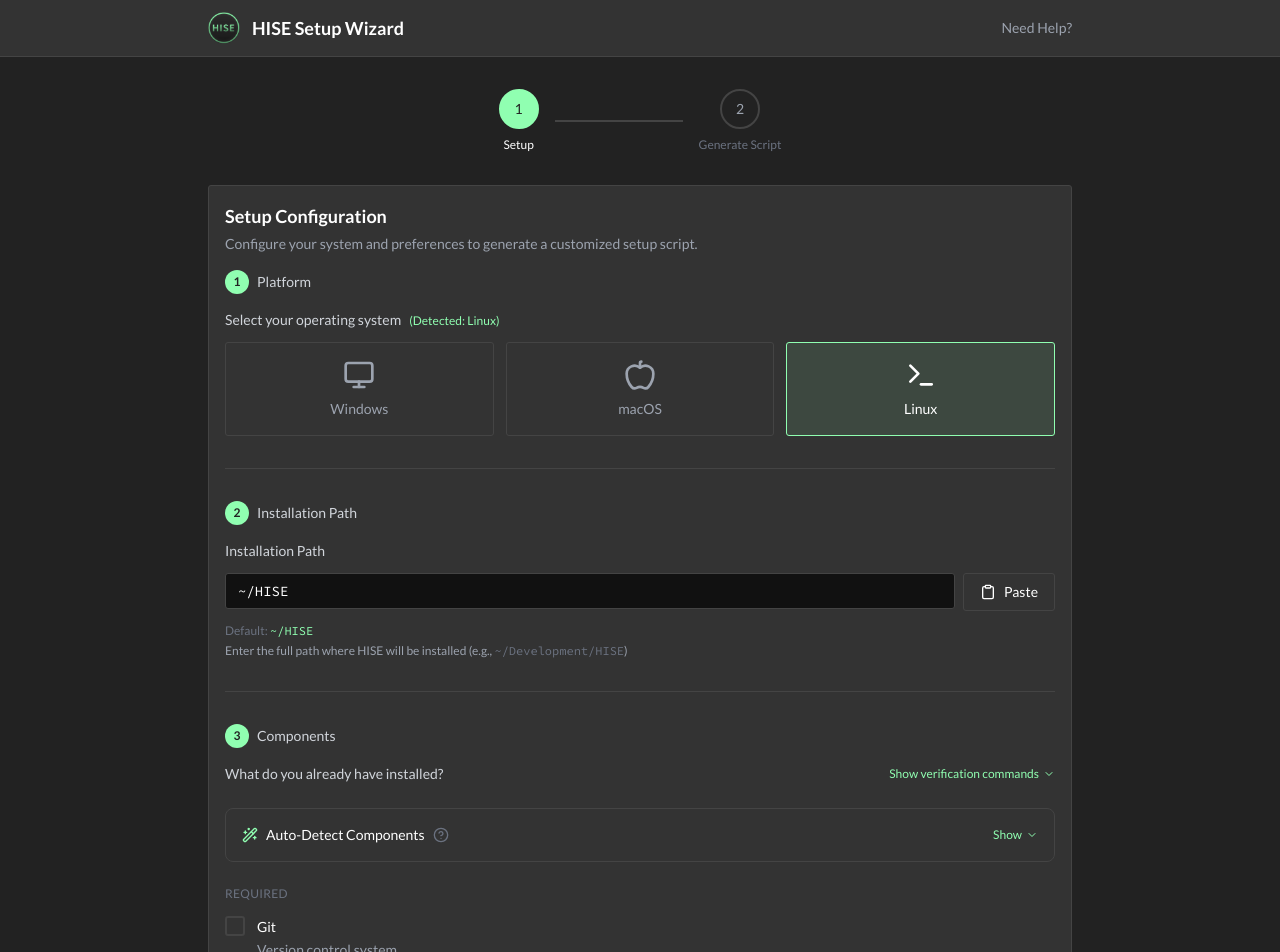
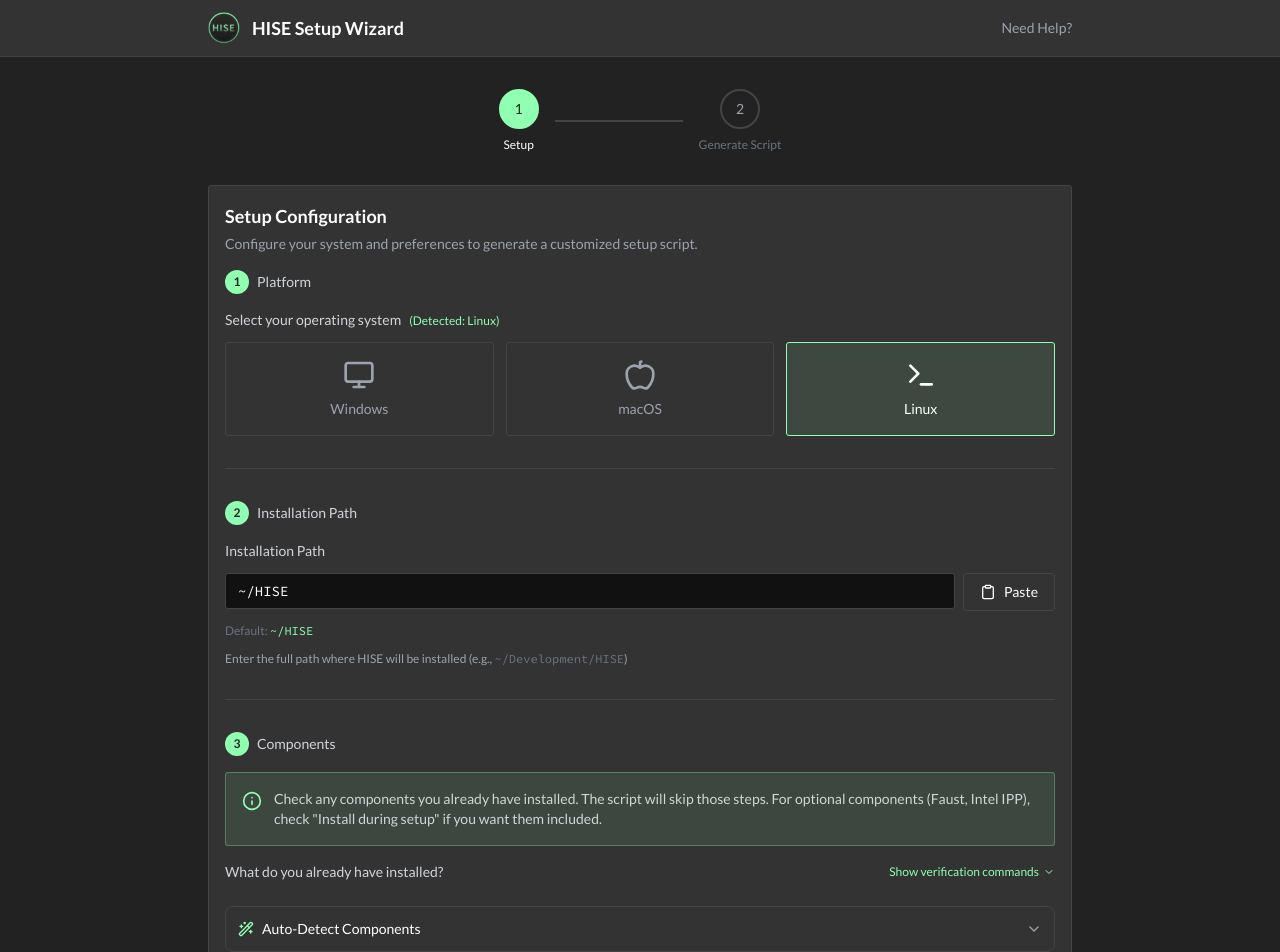
Before and after one commit to christophhart/hise_install_wizard, a Next.js app: page /setup in a window 1280 px wide. Shown: the top 952 px of the page. Built offline with nearby package versions, Linux system fonts and the light colour scheme.

Commit message:
- implemented feature #4

```diff
--- a/app/setup/generate/page.tsx
+++ b/app/setup/generate/page.tsx
@@ -12,7 +12,8 @@
 import { Card, CardHeader, CardTitle, CardDescription, CardContent } from '@/components/ui/Card';
 import Alert from '@/components/ui/Alert';
 import InlineCopy from '@/components/ui/InlineCopy';
-import { ArrowLeft, Download, RefreshCw, Terminal } from 'lucide-react';
+import { ArrowLeft, Download, RefreshCw, Terminal, Info } from 'lucide-react';
+import Collapsible from '@/components/ui/Collapsible';
 
 // Generate unique filename with timestamp
 function generateUniqueFilename(baseFilename: string): string {
@@ -171,14 +172,16 @@
               </div>
 
               {/* Instructions */}
-              <div className="bg-code-bg rounded p-4 space-y-4">
-                <h4 className="font-medium text-white flex items-center gap-2">
-                  <Terminal className="w-4 h-4" />
-                  How to run the script
-                </h4>
-
+              <Collapsible
+                title="How to run the script"
+                icon={<Terminal className="w-4 h-4 text-accent" />}
+                defaultOpen={true}
+              >
                 {state.platform === 'windows' ? (
                   <div className="text-sm text-gray-400 space-y-3">
+                    <Alert variant="info">
+                      Make sure to run PowerShell as Administrator for the script to work correctly.
+                    </Alert>
                     <div>
                       <p className="mb-2">1. Open PowerShell as Administrator</p>
                     </div>
@@ -214,7 +217,7 @@
                     </div>
                   </div>
                 )}
-              </div>
+              </Collapsible>
 
               {/* Script Preview */}
               <div className="space-y-2">
--- a/app/setup/page.tsx
+++ b/app/setup/page.tsx
@@ -124,6 +124,12 @@
                   <span className="w-6 h-6 rounded-full bg-accent text-background text-xs font-bold flex items-center justify-center">3</span>
                   Components
                 </h3>
+
+                <Alert variant="info">
+                  Check any components you already have installed. The script will skip those steps.
+                  For optional components (Faust, Intel IPP), check &quot;Install during setup&quot; if you want them included.
+                </Alert>
+
                 <ComponentChecklist
                   platform={state.platform}
                   installPath={state.installPath}
@@ -135,11 +141,6 @@
                   onInstallIPPChange={setIncludeIPP}
                 />
               </div>
-
-              <Alert variant="info">
-                Check any components you already have installed. The script will skip those steps.
-                For optional components (Faust, Intel IPP), check &quot;Install during setup&quot; if you want them included.
-              </Alert>
             </>
           )}
         </CardContent>
--- /dev/null
+++ b/components/ui/Collapsible.tsx
@@ -0,0 +1,48 @@
+'use client';
+
+import { ReactNode, useState } from 'react';
+import { ChevronDown, ChevronUp } from 'lucide-react';
+
+interface CollapsibleProps {
+  title: string;
+  children: ReactNode;
+  defaultOpen?: boolean;
+  icon?: ReactNode;
+  className?: string;
+}
+
+export default function Collapsible({
+  title,
+  children,
+  defaultOpen = false,
+  icon,
+  className = ''
+}: CollapsibleProps) {
+  const [isOpen, setIsOpen] = useState(defaultOpen);
+
+  return (
+    <div className={`border border-border rounded-lg overflow-hidden ${className}`}>
+      <button
+        type="button"
+        onClick={() => setIsOpen(!isOpen)}
+        className="w-full flex items-center justify-between p-3 bg-surface hover:bg-surface/80 transition-colors text-left"
+      >
+        <div className="flex items-center gap-2">
+          {icon}
+          <span className="text-sm font-medium text-white">{title}</span>
+        </div>
+        {isOpen ? (
+          <ChevronUp className="w-4 h-4 text-gray-400" />
+        ) : (
+          <ChevronDown className="w-4 h-4 text-gray-400" />
+        )}
+      </button>
+
+      {isOpen && (
+        <div className="p-4 bg-background border-t border-border">
+          {children}
+        </div>
+      )}
+    </div>
+  );
+}
--- a/components/wizard/ComponentChecklist.tsx
+++ b/components/wizard/ComponentChecklist.tsx
@@ -4,7 +4,9 @@
 import Checkbox from '@/components/ui/Checkbox';
 import CodeBlock from '@/components/ui/CodeBlock';
 import Button from '@/components/ui/Button';
-import { ChevronDown, ChevronUp, CheckCircle, Download, PlayCircle, Wand2, HelpCircle, ClipboardPaste, X } from 'lucide-react';
+import { ChevronDown, ChevronUp, CheckCircle, Download, PlayCircle, Wand2, ClipboardPaste } from 'lucide-react';
+import Alert from '@/components/ui/Alert';
+import Collapsible from '@/components/ui/Collapsible';
 import { useState } from 'react';
 
 interface ComponentChecklistProps {
@@ -218,7 +220,6 @@
 }: ComponentChecklistProps) {
   const [showVerifyCommands, setShowVerifyCommands] = useState(false);
   const [showAutoDetect, setShowAutoDetect] = useState(false);
-  const [showHelpPopup, setShowHelpPopup] = useState(false);
   const [detectionInput, setDetectionInput] = useState('');
   const [detectionApplied, setDetectionApplied] = useState(false);
 
@@ -369,58 +370,23 @@
       </div>
 
       {/* Auto-Detect Section */}
-      <div className="bg-surface border border-border rounded-lg p-4 space-y-4">
-        <div className="flex items-center justify-between">
-          <div className="flex items-center gap-2">
-            <Wand2 className="w-4 h-4 text-accent" />
-            <span className="text-sm font-medium text-white">Auto-Detect Components</span>
-            <button
-              type="button"
-              onClick={() => setShowHelpPopup(!showHelpPopup)}
-              className="text-gray-500 hover:text-gray-300 transition-colors"
-              aria-label="Help"
+      <Collapsible
+        title="Auto-Detect Components"
+        icon={<Wand2 className="w-4 h-4 text-accent" />}
+        defaultOpen={false}
       >
-              <HelpCircle className="w-4 h-4" />
-            </button>
-          </div>
-          <button
-            type="button"
-            onClick={() => setShowAutoDetect(!showAutoDetect)}
-            className="text-xs text-accent hover:underline flex items-center gap-1"
-          >
-            {showAutoDetect ? (
-              <>Hide <ChevronUp className="w-3 h-3" /></>
-            ) : (
-              <>Show <ChevronDown className="w-3 h-3" /></>
-            )}
-          </button>
-        </div>
-
-        {/* Help Popup */}
-        {showHelpPopup && (
-          <div className="relative bg-background border border-border rounded-lg p-4 text-sm">
-            <button
-              type="button"
-              onClick={() => setShowHelpPopup(false)}
-              className="absolute top-2 right-2 text-gray-500 hover:text-gray-300"
-            >
-              <X className="w-4 h-4" />
-            </button>
-            <p className="text-gray-300 mb-2">
-              <strong>How it works:</strong>
-            </p>
-            <ol className="list-decimal list-inside text-gray-400 space-y-1 text-xs">
+        <div className="space-y-4">
+          {/* How it works - using Alert styling */}
+          <Alert variant="info" title="How it works">
+            <ol className="list-decimal list-inside space-y-1 text-xs mt-1">
               <li>Copy the detection script below</li>
               <li>Run it in your terminal ({platform === 'windows' ? 'PowerShell' : 'Terminal'})</li>
               <li>Copy the output (e.g., <code className="text-accent">git,compiler,hiseRepo</code>)</li>
               <li>Paste it in the input field below and click Apply</li>
               <li>The checkboxes will be automatically ticked based on the result</li>
             </ol>
-          </div>
-        )}
+          </Alert>
 
-        {showAutoDetect && (
-          <div className="space-y-4">
           {/* Detection Script */}
           <div className="space-y-2">
             <p className="text-xs text-gray-500">
@@ -476,8 +442,7 @@
             )}
           </div>
         </div>
-        )}
-      </div>
+      </Collapsible>
 
       {/* Required Components */}
       <div className="space-y-3">
--- a/components/wizard/PathInput.tsx
+++ b/components/wizard/PathInput.tsx
@@ -3,6 +3,7 @@
 import { Platform, DEFAULT_PATHS } from '@/types/wizard';
 import Input from '@/components/ui/Input';
 import Button from '@/components/ui/Button';
+import Alert from '@/components/ui/Alert';
 import { RotateCcw, Clipboard, AlertCircle } from 'lucide-react';
 import { useState, useMemo } from 'react';
 
@@ -123,19 +124,17 @@
         </div>
       )}
 
-      <div className="text-xs space-y-1">
-        <p className="text-gray-500">
+      <p className="text-xs text-gray-500">
         Default: <code className="text-accent">{defaultPath}</code>
       </p>
-        <p className="text-gray-400">
+      <p className="text-xs text-gray-400">
         Enter the full path where HISE will be installed (e.g., <code className="text-gray-500">{examplePath}</code>)
       </p>
       {platform === 'windows' && (
-          <p className="text-gray-500">
-            Tip: In File Explorer, click the address bar and copy the path, then paste it here.
-          </p>
+        <Alert variant="info" className="mt-3">
+          In File Explorer, click the address bar and copy the path, then paste it here.
+        </Alert>
       )}
-      </div>
     </div>
   );
 }
```
Also changed, not shown: 1 other file (tests, documents, lock files or other folders). Lines whose indentation alone changed are shown as unchanged.
